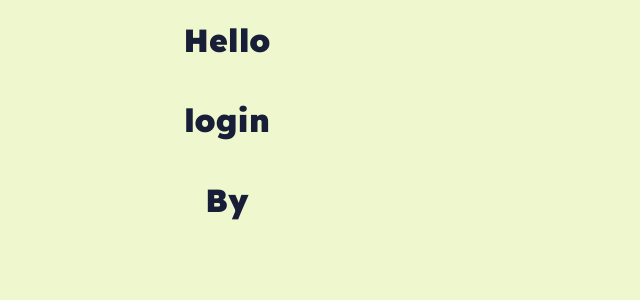
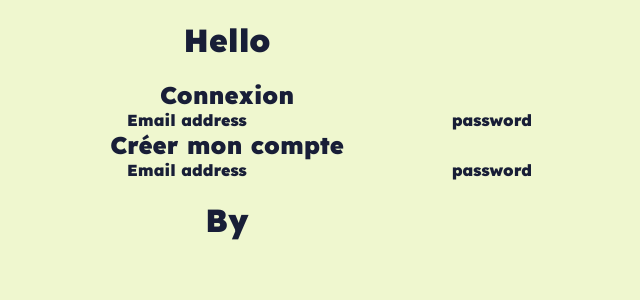
Before and after one commit to rayhearth/TodoList, a React (Vite) app: page /login in a window 1280 px wide. Shown: the top 300 px of the page, without its empty margins (413-1053 px from the left). Built offline with nearby package versions, Linux system fonts and the light colour scheme.

Commit message:
create form connect for login page

```diff
--- a/src/pages/login.jsx
+++ b/src/pages/login.jsx
@@ -1,12 +1,28 @@
-import React from 'react';
+import React from "react";
 
 const Login = () => {
-  return (
-    <div>
-      <h1>    login </h1>
-
-    </div>
-  );
+	return (
+		<section className="login">
+			<div className="sign-in">
+				<h2> Connexion </h2>
+				<form action="">
+					<input type="text" id="mail-connect" />
+					<label htmlFor="mail-connect">Email address</label>
+					<input type="text" id="password-connect" />
+					<label htmlFor="password-connect">password</label>
+				</form>
+			</div>
+			<div className="sign-up">
+				<h2> Créer mon compte </h2>
+				<form action="">
+					<input type="text" id="mail-register" />
+					<label htmlFor="mail-register">Email address</label>
+					<input type="text" id="password-register" />
+					<label htmlFor="password-register">password</label>
+				</form>
+			</div>
+		</section>
+	);
 };
 
 export default Login;
```
Also changed, not shown: src/assets/sass/components/input.scss (added).
